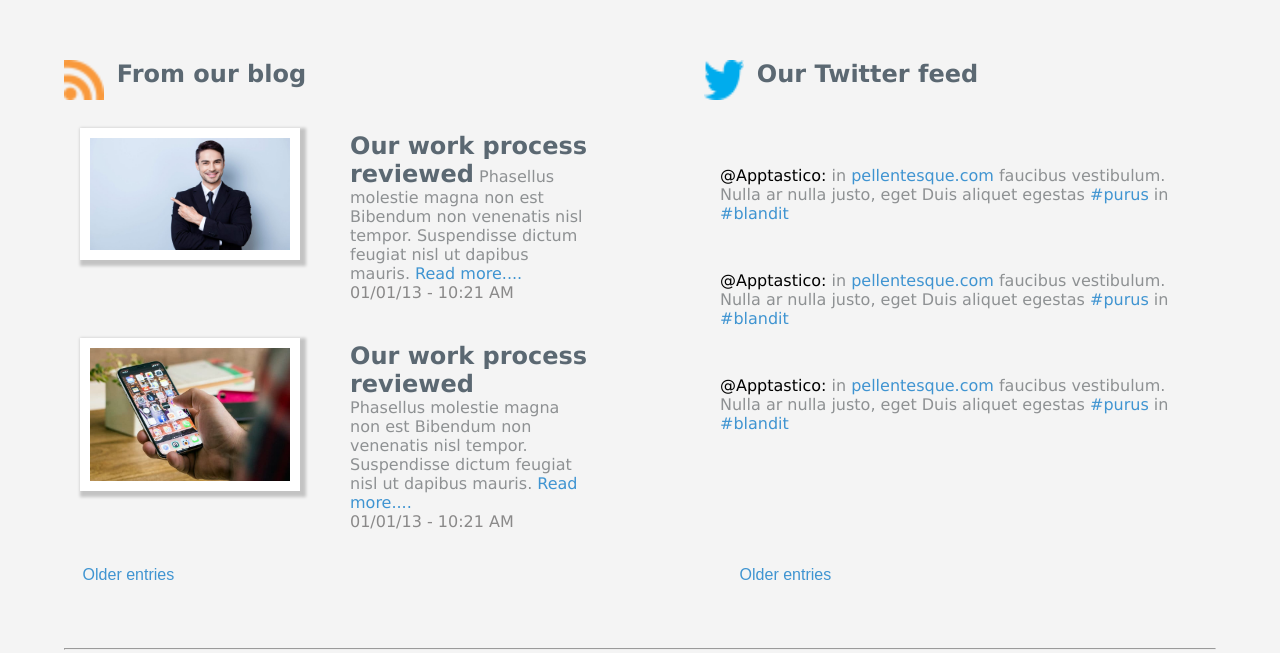
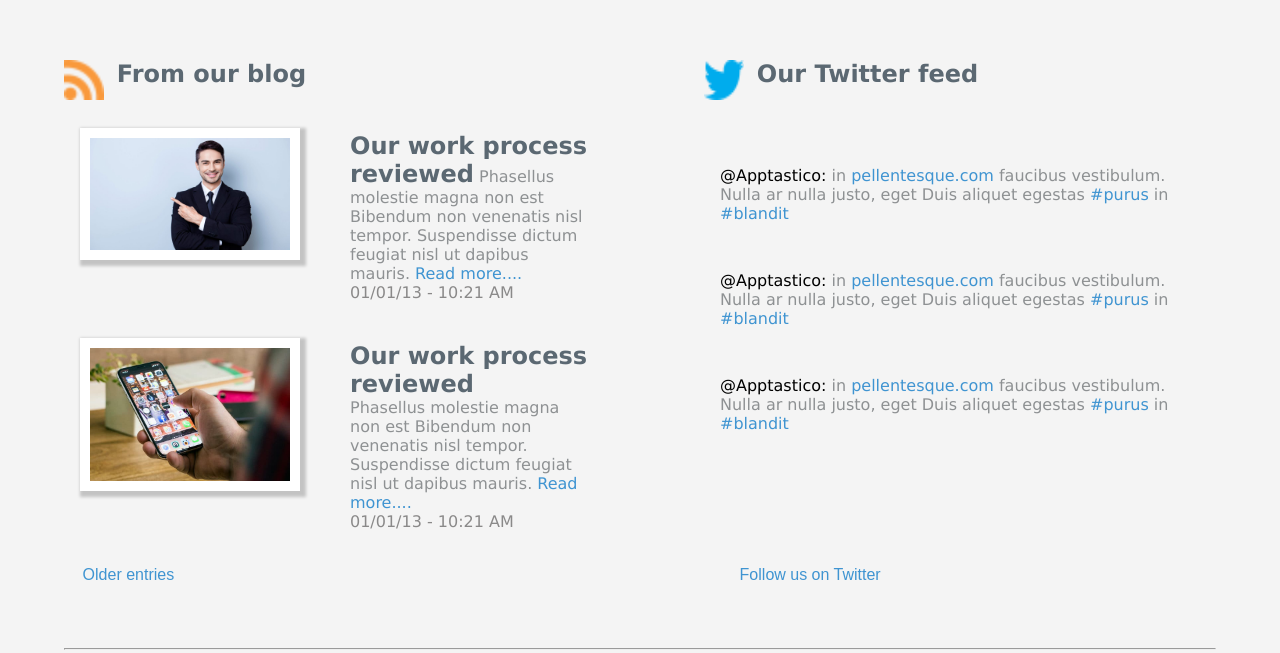
Before and after one commit to Anderson735/Apptastico, a plain HTML site: page index.html in a window 1280 px wide. Shown: the part 1532-2185 px from the top of the page. Drawn offline with Linux system fonts and the light colour scheme; a web font is replaced by a local one.

Commit message:
Cambio en un link

```diff
--- a/index.html
+++ b/index.html
@@ -128,7 +128,7 @@
             </div>
             <div class="aa">
                 <a>Older entries</a>
-                <a>Older entries</a>
+                <a>Follow us on Twitter</a>
             </div>
         </div>
     </section>
```
